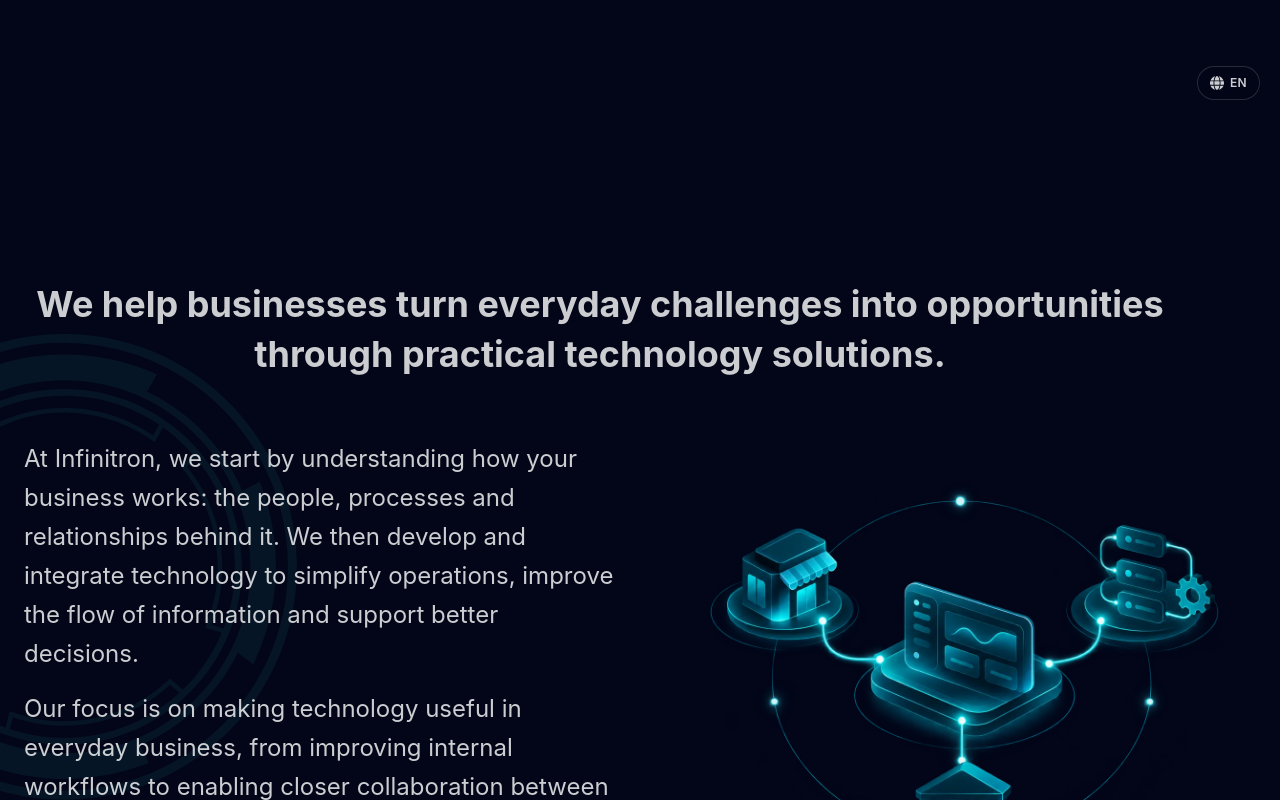
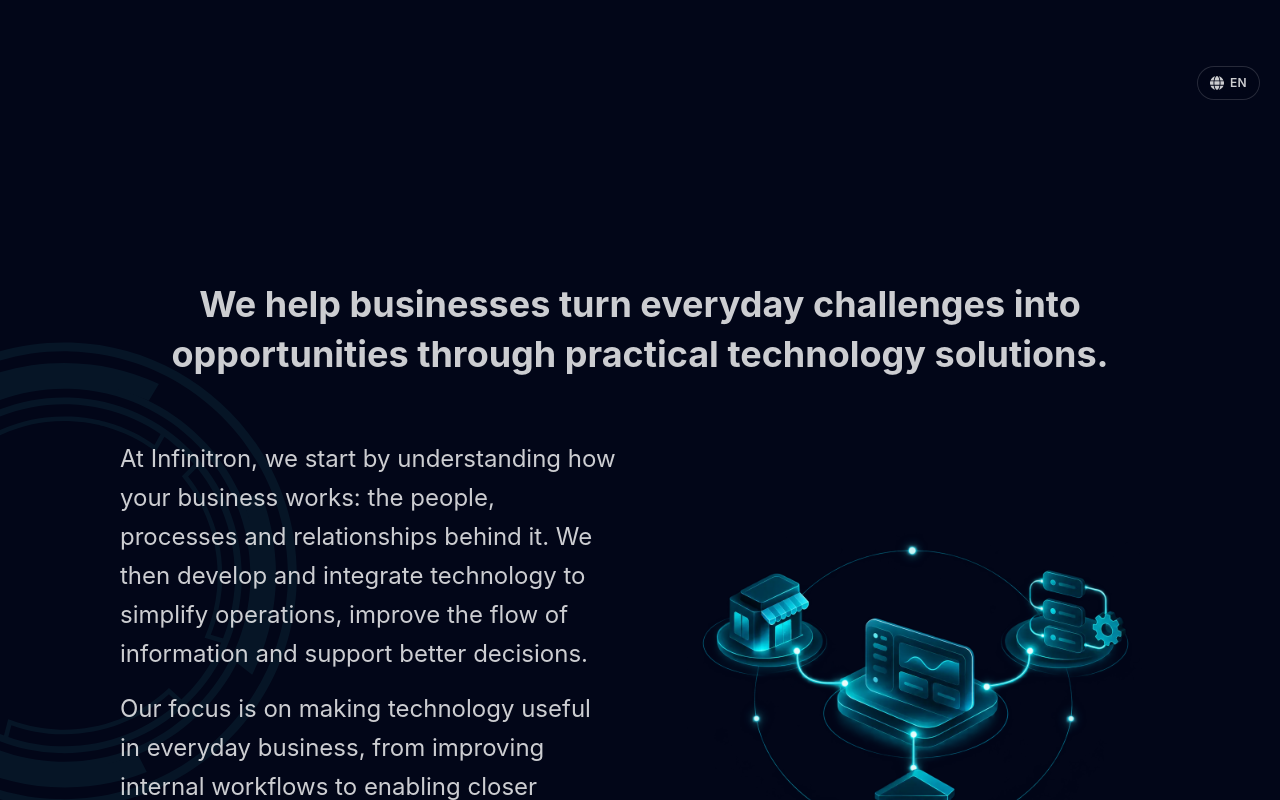
Before and after one commit to infinitron-albania/infinitron-landing, a React (Vite) app: page / in a window 1280 px wide. Shown: the part 680-1480 px from the top of the page. Built offline with nearby package versions, Linux system fonts and the light colour scheme.

Commit message:
fix: fixed padding

```diff
--- a/src/components/Section.tsx
+++ b/src/components/Section.tsx
@@ -4,13 +4,13 @@
 
 export default function Section({ id, title, backdrop, children }: Props) {
     return (
-        <section id={id} className="relative px-6 py-40">
+        <section id={id} className="relative px-4 py-40">
             {backdrop && (
                 <div aria-hidden className="pointer-events-none absolute inset-0 overflow-x-clip">
                     {backdrop}
                 </div>
             )}
-            <div className="relative mx-auto max-w-7xl">
+            <div className="relative mx-auto max-w-5/6">
                 {title && (
                     <h2 className="mb-10 text-3xl font-bold md:text-5xl">{title}</h2>
                 )}
--- a/src/sections/Industries.tsx
+++ b/src/sections/Industries.tsx
@@ -29,7 +29,7 @@
                                 <img src={icons[i]} alt="" loading="lazy" decoding="async" className="h-full w-auto object-contain" />
                             </div>
 
-                            <h3 className="text-2xl font-semibold">{item.title}</h3>
+                            <h3 className="text-xl md:text-2xl font-semibold text-center md:text-left">{item.title}</h3>
                             <p className="mt-4 leading-relaxed text-white/70">{item.text}</p>
                         </article>
                     </Reveal>
```
